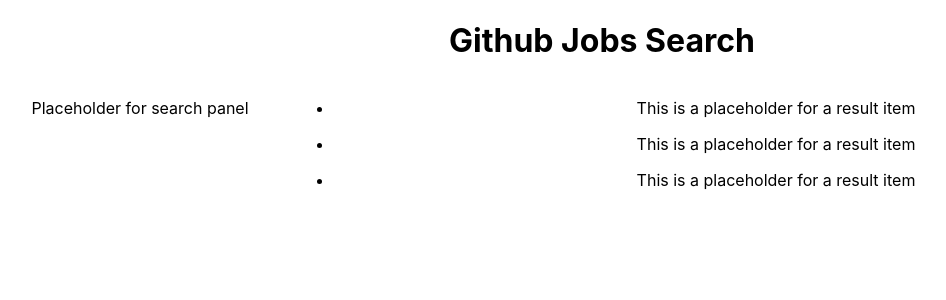
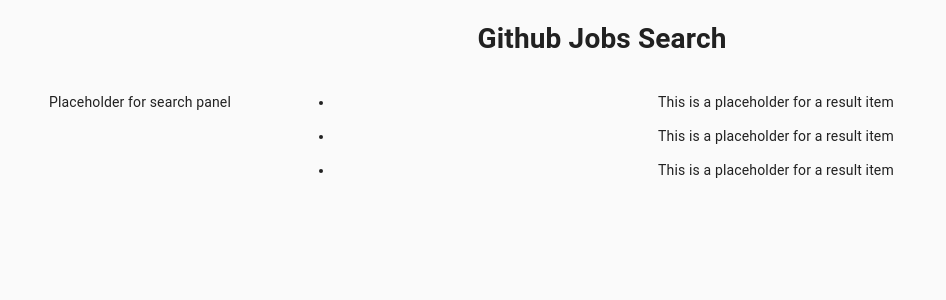
Before and after one commit to CoderYihaoWang/COVID19Stats, a React (Create React App) app: page / in a window 1280 px wide. Shown: the top 300 px of the page, without its empty margins (38-984 px from the left). Built offline with nearby package versions, Linux system fonts and the light colour scheme.

Commit message:
Add contents

```diff
--- a/src/App.tsx
+++ b/src/App.tsx
@@ -1,5 +1,5 @@
 import React from 'react';
-import { Container, Grid, makeStyles, createStyles, Theme } from '@material-ui/core';
+import { Container, Grid, makeStyles, createStyles, Theme, CssBaseline } from '@material-ui/core';
 import SearchPanel from './Components/SearchPanel';
 import ResultsPanel from './Components/ResultsPanel';
 import './App.css';
@@ -14,20 +14,22 @@
   const classes = useStyles();
 
   return (
+    <CssBaseline>
       <div className="App">
         <Container maxWidth="lg">
           <h1>Github Jobs Search</h1>
         </Container>
         <Container maxWidth="lg">
           <Grid container>
-          <Grid item xs={3}>
+            <Grid item sm={3}>
               <SearchPanel></SearchPanel>
             </Grid>
-          <Grid item xs={9}>
+            <Grid item sm={9}>
               <ResultsPanel></ResultsPanel>
             </Grid>
           </Grid>
         </Container>
       </div>
+    </CssBaseline>
   );
 }
```
Lines whose indentation alone changed are shown as unchanged.
